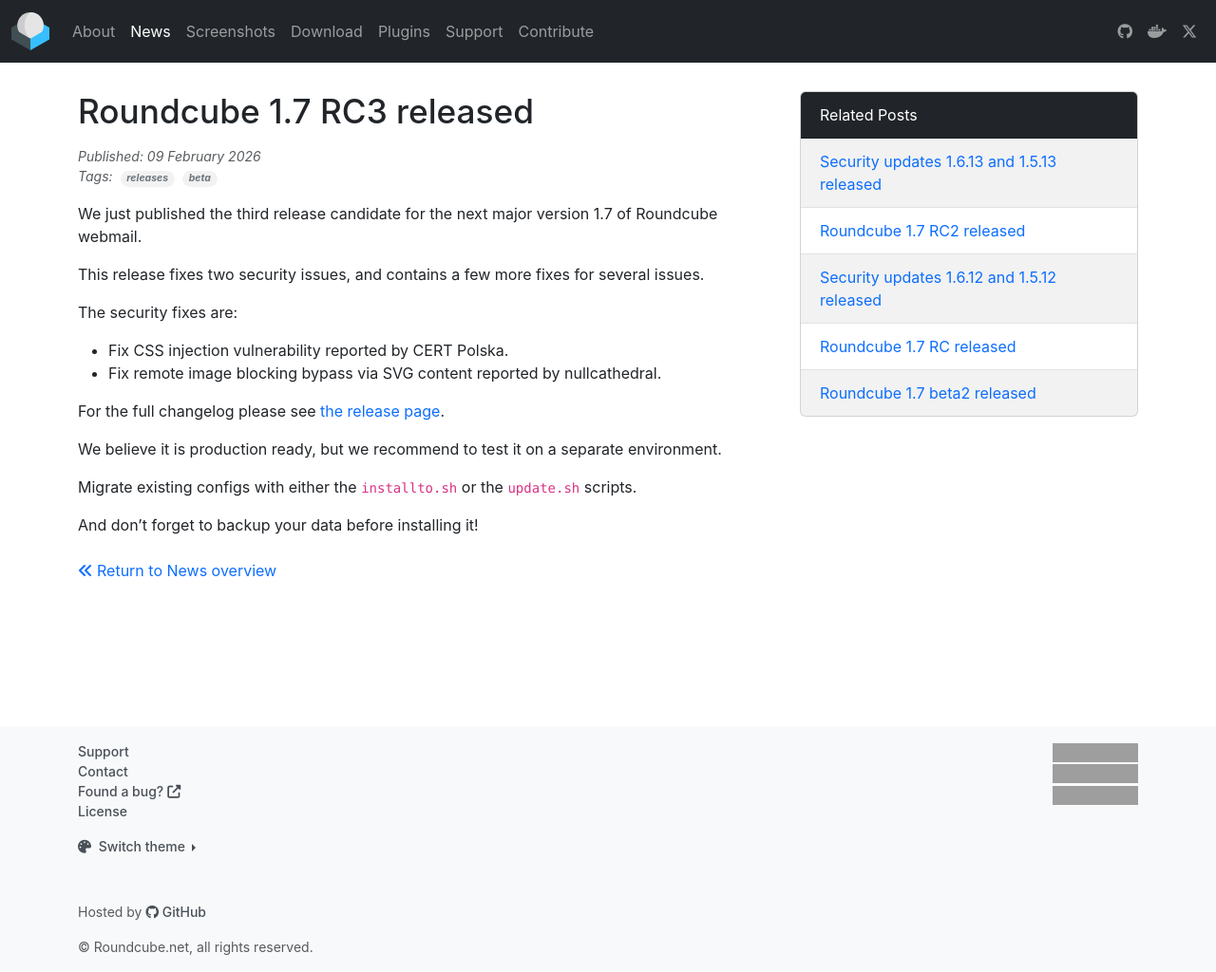
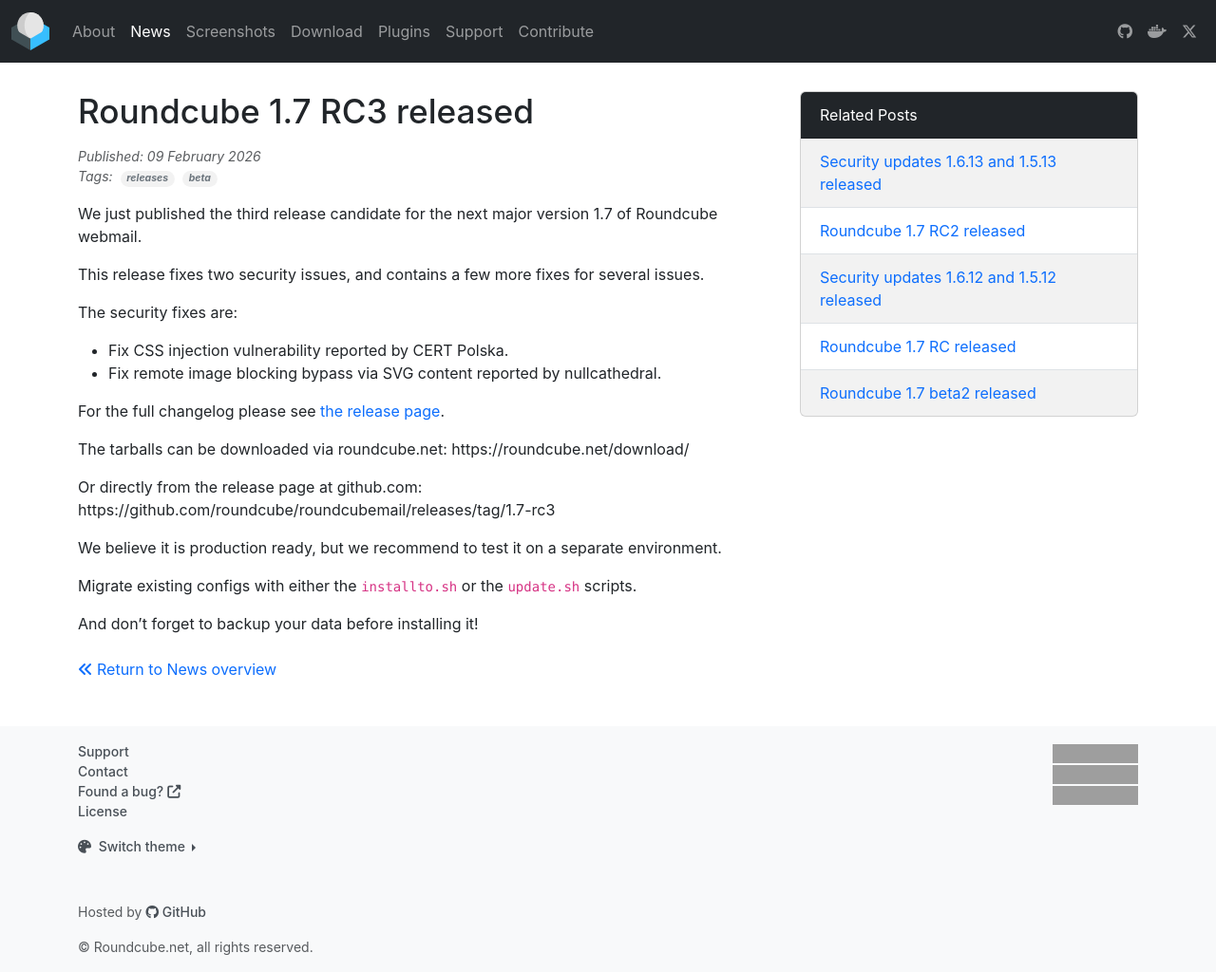
Before and after one commit to roundcube/roundcube.github.com, a Jekyll site: the page built from _posts/2026-02-09-roundcube-1.7-rc3-released.md, in a window 1280 px wide and 1024 px high. Shown: the whole window at 95% size. Built offline with Jekyll 4.4.1, drawn with Linux system fonts in a browser that asks for light colours; nearby versions of some CDN libraries; grey boxes are pictures that could not be loaded.

Commit message:
Add download links

```diff
--- a/_posts/2026-02-09-roundcube-1.7-rc3-released.md
+++ b/_posts/2026-02-09-roundcube-1.7-rc3-released.md
@@ -15,6 +15,10 @@
 
 For the full changelog please see [the release page](https://github.com/roundcube/roundcubemail/releases/tag/1.7-rc3).
 
+The tarballs can be downloaded via roundcube.net: https://roundcube.net/download/
+
+Or directly from the release page at github.com: https://github.com/roundcube/roundcubemail/releases/tag/1.7-rc3
+
 We believe it is production ready, but we recommend to test it on a separate environment.
 
 Migrate existing configs with either the `installto.sh` or the `update.sh` scripts.
```
